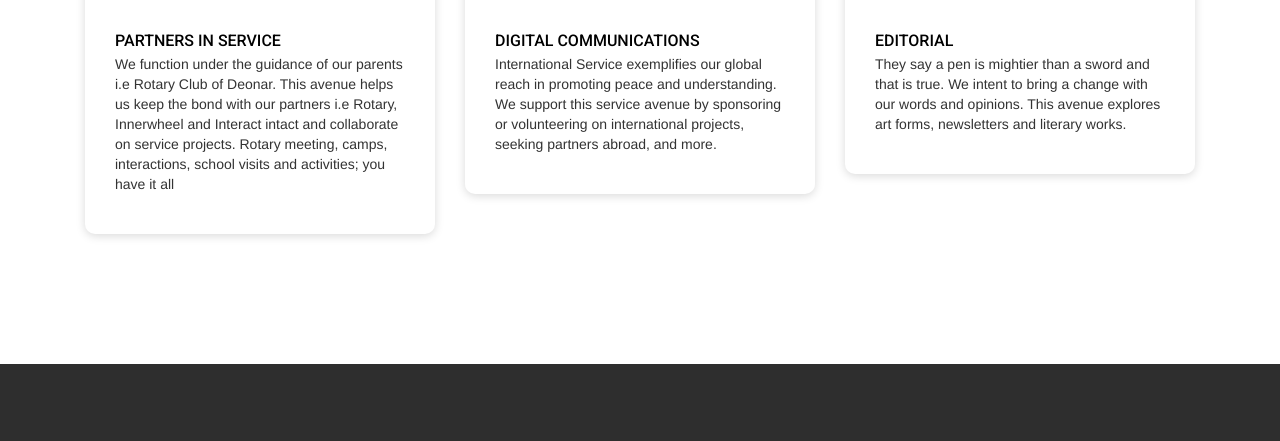
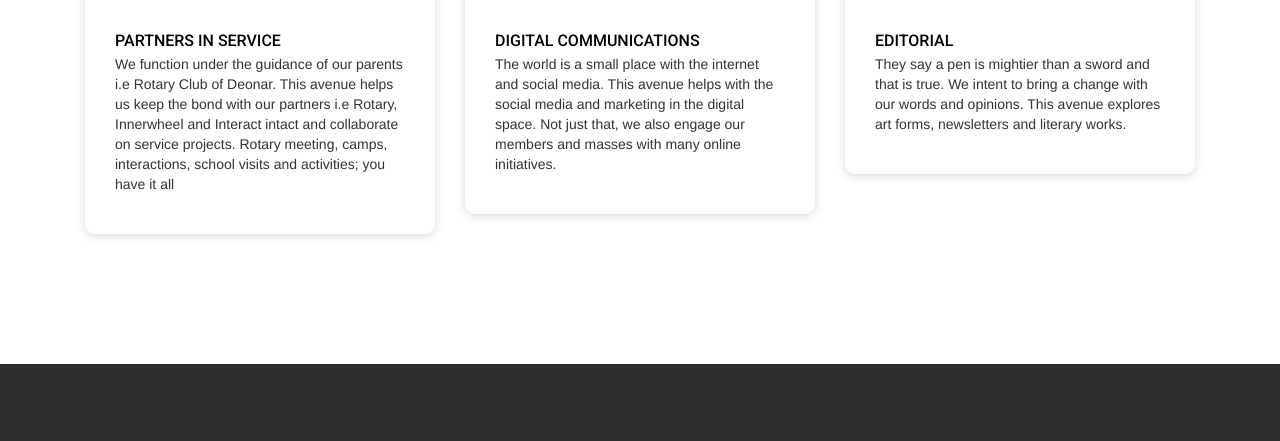
Before and after one commit to jugal-chauhan/Rotaract-Club-of-Deonar-Website, a plain HTML site: page index.html in a window 1280 px wide. Shown: the part 5147-5588 px from the top of the page. Drawn offline with nearby package versions, Linux system fonts and the light colour scheme.

Commit message:
final changes

```diff
--- a/index.html
+++ b/index.html
@@ -348,7 +348,7 @@ setTimeout(function() {
                             <img src="img/avenues/7.png" alt="">
                             <div class="texts">
                                 <h3>DIGITAL COMMUNICATIONS</h3>
-                                <p class="test">International Service exemplifies our global reach in promoting peace and understanding.<br>We support this service avenue by sponsoring or volunteering on international projects, seeking partners abroad, and more.</p>
+                                <p class="test">The world is a small place with the internet and social media. This avenue helps with the social media and marketing in the digital space. Not just that, we also engage our members and masses with many online initiatives.</p>
                             </div>
                         </div>
                     </div>
```
Also changed, not shown: 1 other file.
